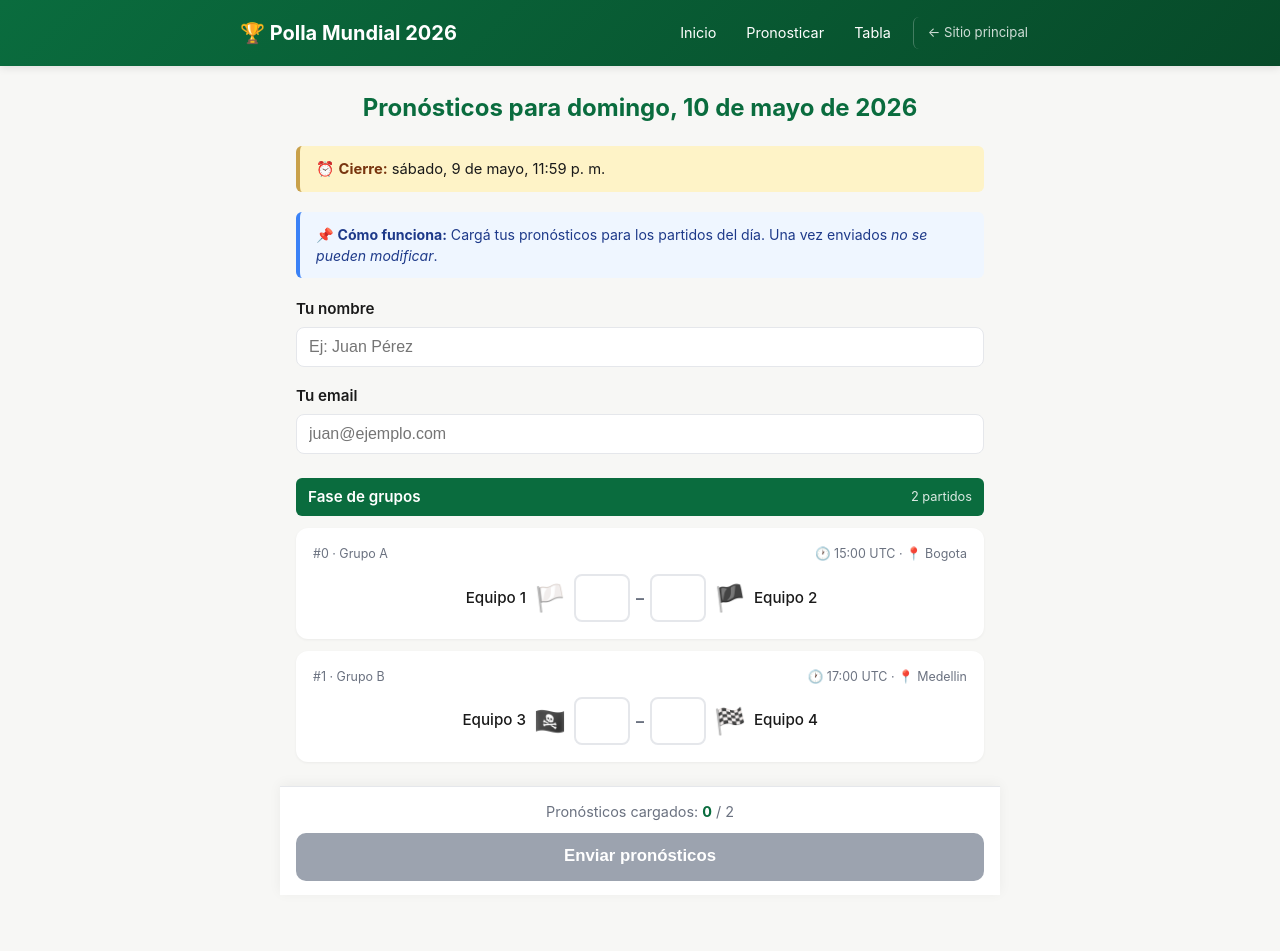
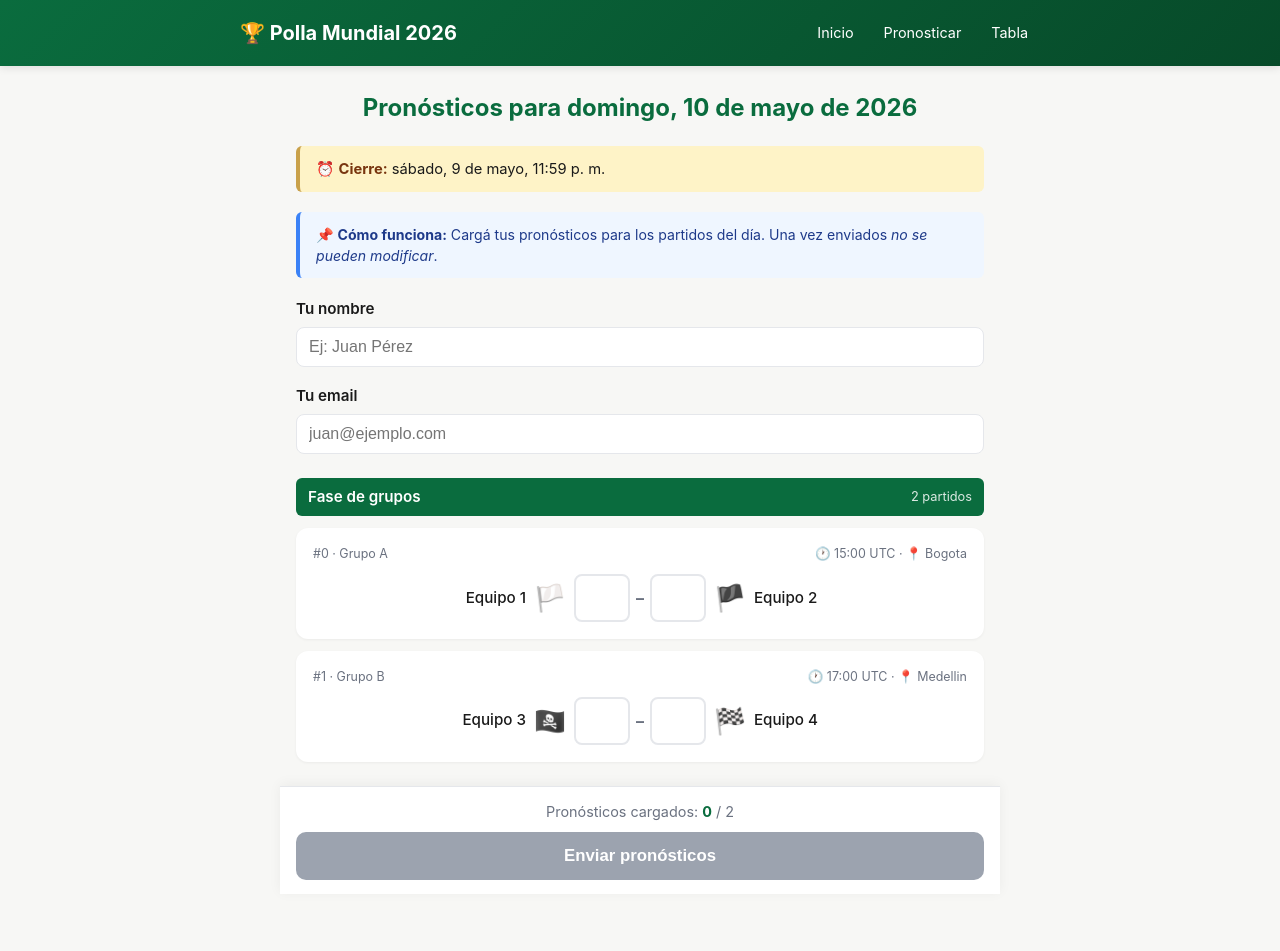
Before and after one commit to rmorantovar/rmorantovar.github.io, a Jekyll site: the page built from polla/form.html, in a window 1280 px wide. Built offline with Jekyll 4.4.1, drawn with Linux system fonts in a browser that asks for light colours.

Commit message:
Update form.html

```diff
--- a/polla/form.html
+++ b/polla/form.html
@@ -317,7 +317,6 @@ sitemap: false
       <a href="/polla/">Inicio</a>
       <a href="/polla/form/">Pronosticar</a>
       <a href="/polla/tabla/">Tabla</a>
-      <a href="/" class="back">← Sitio principal</a>
     </nav>
   </div>
 </header>
```
